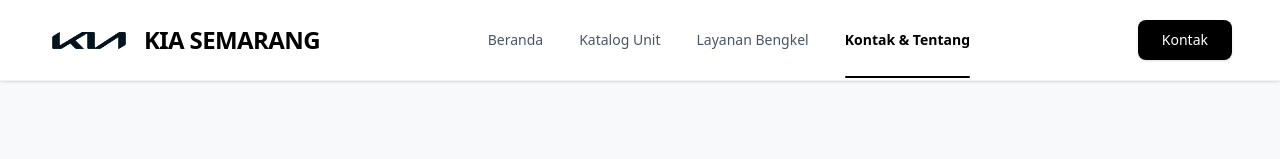
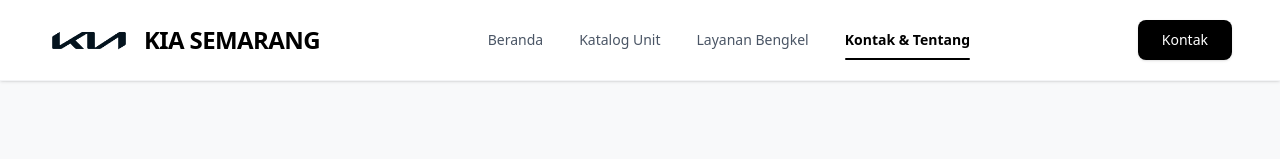
Before and after one commit to AndikaHugaW/KIA-Masati-Semarang, a Next.js app: page /kontak in a window 1280 px wide. Shown: the top 159 px of the page. Built offline with nearby package versions, Linux system fonts and the light colour scheme; a web font is replaced by a local one.

Commit message:
style: refine navbar underline position and add 3D hover/click effect to car cards

```diff
--- a/src/components/FeaturedUnitsSection.tsx
+++ b/src/components/FeaturedUnitsSection.tsx
@@ -79,7 +79,7 @@ export const FeaturedUnitsSection: React.FC<FeaturedUnitsSectionProps> = ({ onOp
             return (
               <div
                 key={unit.id}
-                className="bg-white rounded-3xl border border-gray-200/90 overflow-hidden shadow-sm hover:shadow-xl transition-all duration-300 flex flex-col justify-between"
+                className="bg-white rounded-3xl border border-gray-200/90 overflow-hidden shadow-sm hover:shadow-[0_20px_35px_-10px_rgba(0,0,0,0.12)] hover:-translate-y-2 hover:scale-[1.015] hover:border-gray-300 active:scale-[0.98] active:translate-y-0 active:shadow-md transition-all duration-300 ease-out flex flex-col justify-between cursor-pointer group"
               >
                 {/* Image Box */}
                 <div className="relative aspect-[16/10] w-full bg-[#F2F4F7] overflow-hidden group flex items-center justify-center">
--- a/src/components/KatalogGridSection.tsx
+++ b/src/components/KatalogGridSection.tsx
@@ -315,17 +315,13 @@ export const KatalogGridSection: React.FC<KatalogGridSectionProps> = ({ onOpenTe
             /* Cars 3-Column Grid */
             <div className="grid grid-cols-1 md:grid-cols-2 xl:grid-cols-3 gap-6">
               {cars.map((car) => {
-                const isActive = activeCardId === car.id;
                 return (
                   <div
                     key={car.id}
                     onClick={() => {
-                      setActiveCardId(car.id);
                       router.push(`/katalog/${car.id}`);
                     }}
-                    className={`bg-white rounded-2xl border transition-all duration-300 overflow-hidden shadow-sm hover:shadow-xl flex flex-col justify-between cursor-pointer ${
-                      isActive ? 'border-2 border-blue-500 ring-2 ring-blue-500/20' : 'border-gray-200'
-                    }`}
+                    className="bg-white rounded-2xl border border-gray-200/90 transition-all duration-300 ease-out overflow-hidden shadow-sm hover:shadow-[0_20px_35px_-10px_rgba(0,0,0,0.12)] hover:-translate-y-2 hover:scale-[1.015] hover:border-gray-300 active:scale-[0.98] active:translate-y-0 active:shadow-md flex flex-col justify-between cursor-pointer group"
                   >
                     {/* Top Image Showcase (Full Width) */}
                     <div className="relative aspect-[16/10] bg-[#F2F4F7] w-full overflow-hidden group">
--- a/src/components/Navbar.tsx
+++ b/src/components/Navbar.tsx
@@ -50,16 +50,20 @@ export const Navbar: React.FC<NavbarProps> = ({ onOpenTestDrive }) => {
               <Link
                 key={link.name}
                 href={link.href}
-                className={`relative py-1 transition-colors ${
+                className={`relative py-1 transition-colors group ${
                   isActive
                     ? 'text-black font-bold'
                     : 'text-gray-600 hover:text-black'
                 }`}
               >
                 {link.name}
-                {isActive && (
-                  <span className="absolute bottom-[-24px] left-0 right-0 h-[2.5px] bg-black rounded-full" />
-                )}
+                <span
+                  className={`absolute bottom-[-6px] left-0 right-0 h-[2px] bg-black rounded-full transition-all duration-300 ${
+                    isActive
+                      ? 'opacity-100 scale-x-100'
+                      : 'opacity-0 scale-x-0 group-hover:opacity-40 group-hover:scale-x-75'
+                  }`}
+                />
               </Link>
             );
           })}
```
